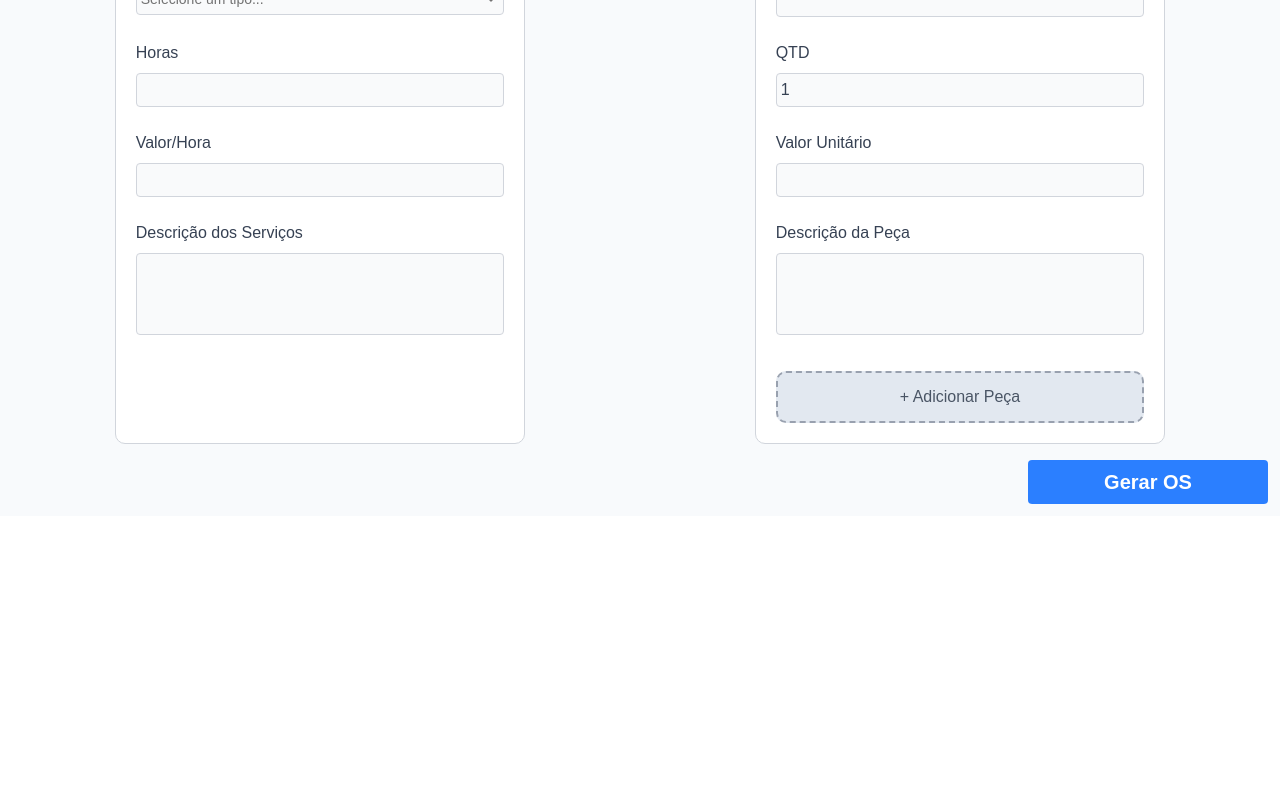
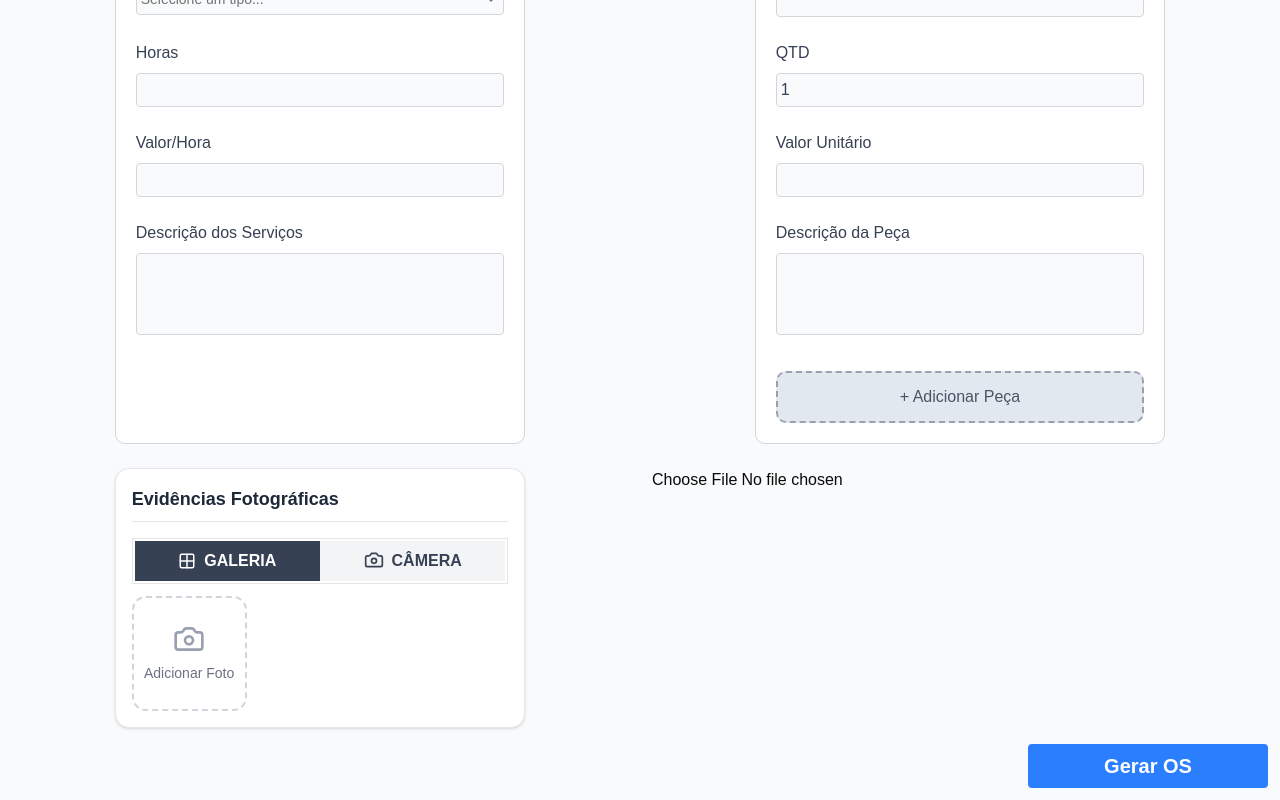
Before and after one commit to Jeff-Nas/service-order-system, a React (Vite) app: page / in a window 1280 px wide. Shown: the part 768-1568 px from the top of the page. Before the commit the page ends 1284 px from the top, so only its background shows below. Built offline with nearby package versions, Linux system fonts and the light colour scheme.

Commit message:
EvidencesField: correção de tipo e importação

```diff
--- a/src/components/form/osForm.tsx
+++ b/src/components/form/osForm.tsx
@@ -5,6 +5,7 @@ import { ServicesField } from "./servicesField";
 import { PartsField } from "./partsField";
 import type { OSFormData } from "../../types/formType";
 import { cva } from "class-variance-authority";
+import { EvidencesField } from "./evidencesField";
 
 export const inputStyles = cva(
   "p-1 bg-gray-50 rounded outline-0 text-gray-700 w-full",
@@ -52,6 +53,8 @@ export default function OSForm() {
           <EquipamentField />
           <ServicesField />
           <PartsField />
+          <EvidencesField />
+          <input type="file" accept="image/*" />
         </div>
         <div className="flex w-full lg:justify-end">
           <button
--- a/src/types/formType.ts
+++ b/src/types/formType.ts
@@ -28,5 +28,5 @@ export interface OSFormData {
   evidences: {
     file: File;
     previewUrl: string;
-  };
+  }[];
 }
```
